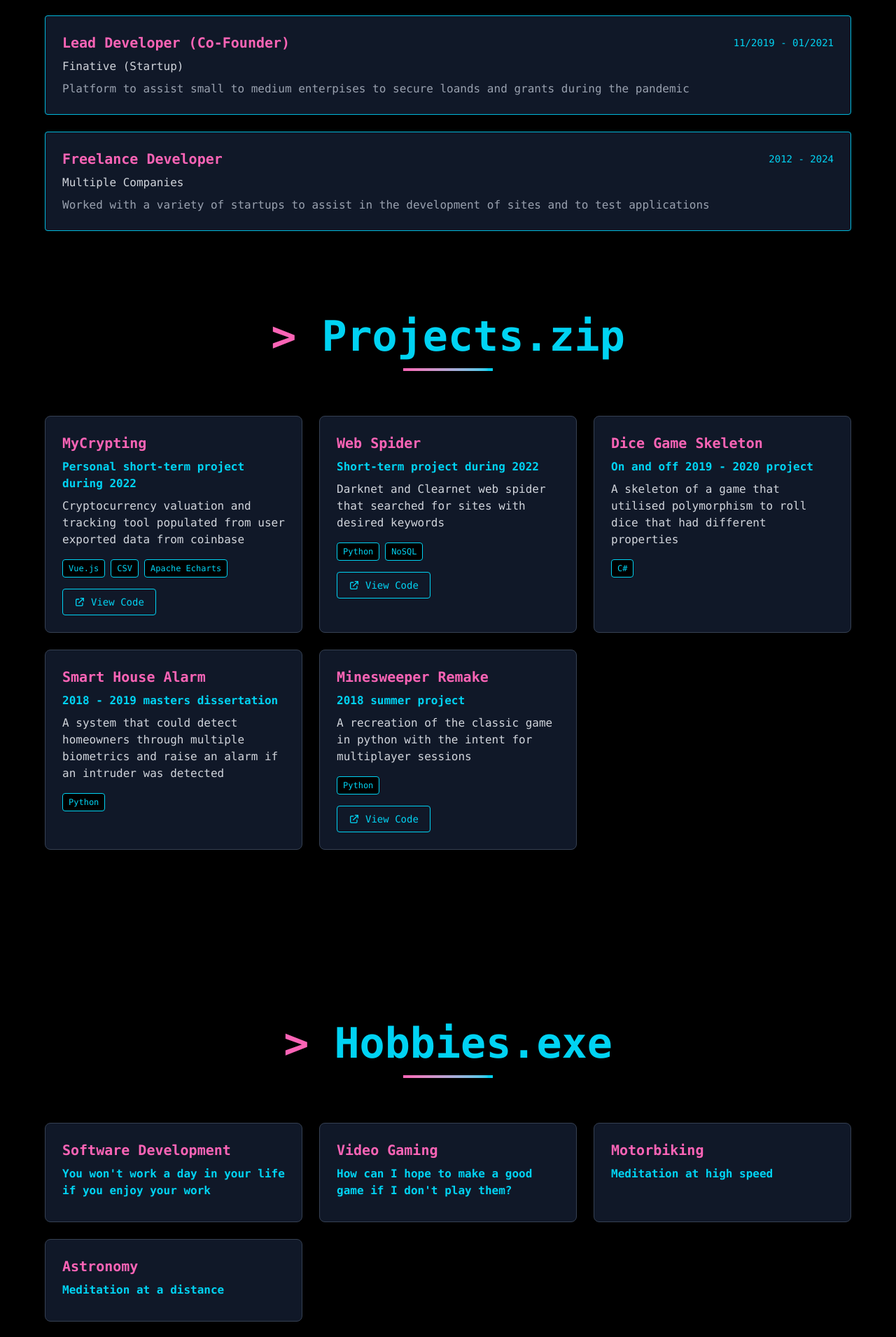
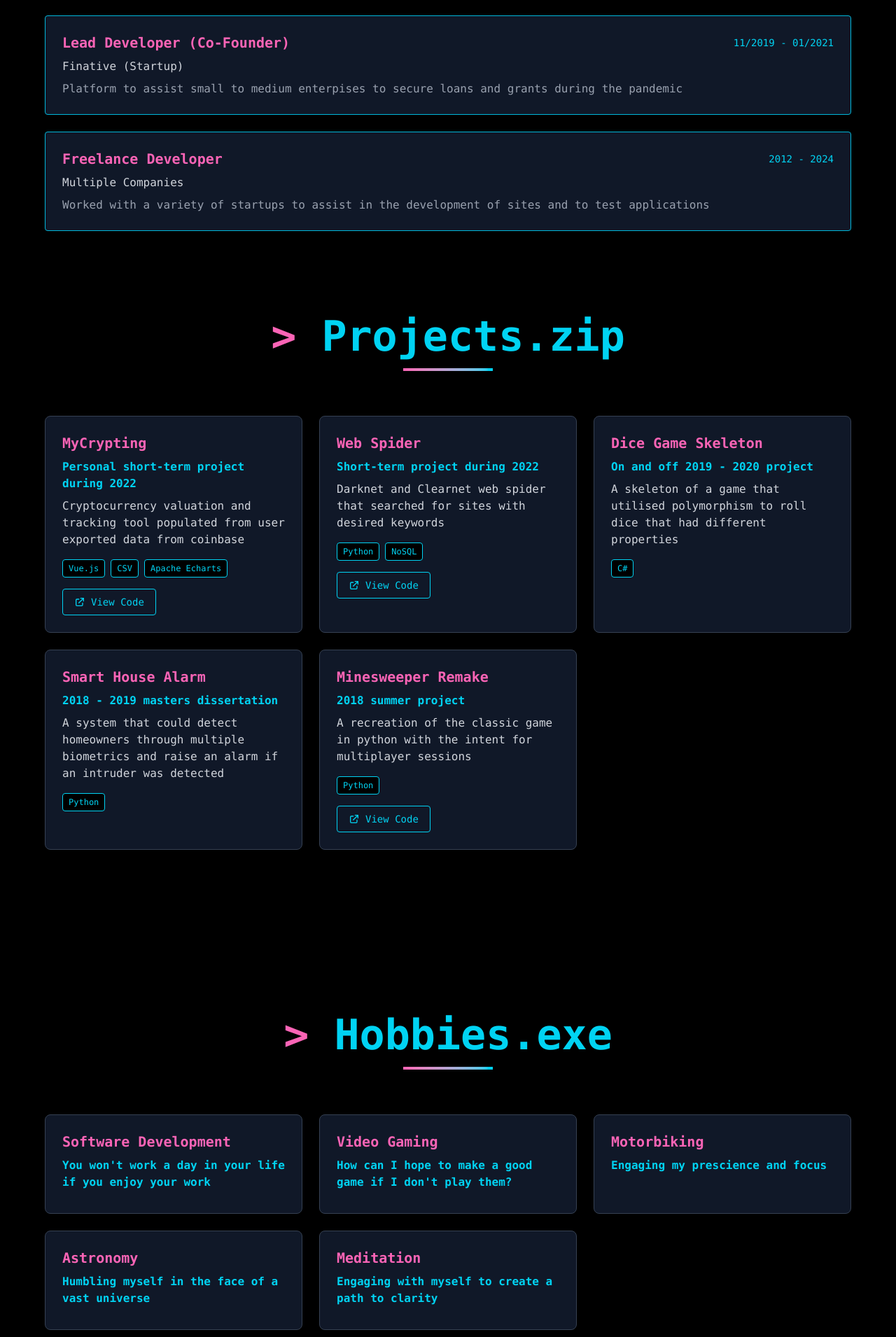
Before and after one commit to Matthew-E-Gould/github.io-DEV-BRANCHES, a SvelteKit app: page / in a window 1280 px wide. Shown: the part 3330-5240 px from the top of the page at 70% size. Built offline with nearby package versions, Linux system fonts and the light colour scheme.

Commit message:
cleanup && corretions

```diff
--- a/src/routes/+page.svelte
+++ b/src/routes/+page.svelte
@@ -66,7 +66,7 @@
 			title: 'Lead Developer (Co-Founder)',
 			company: 'Finative (Startup)',
 			period: '11/2019 - 01/2021',
-			description: 'Platform to assist small to medium enterpises to secure loands and grants during the pandemic'
+			description: 'Platform to assist small to medium enterpises to secure loans and grants during the pandemic'
 		},
 		{
 			title: 'Freelance Developer',
@@ -123,34 +123,26 @@
 		{
 			title: 'Software Development',
 			subTitle: "You won't work a day in your life if you enjoy your work",
-			// description: 'Real-time AI monitoring system with cyberpunk aesthetics',
-			// tech: ['Svelte', 'D3.js', 'WebSockets'],
-			// image: 'https://images.unsplash.com/photo-1518709268805-4e9042af2176?w=400&h=250&fit=crop',
-			// link: 'https://github.com/mgould/neural-dash'
+			// description: '',
+			// tech: ['',],
+			// image: '',
+			// link: ''
 		},
 		{
 			title: 'Video Gaming',
 			subTitle: "How can I hope to make a good game if I don't play them?",
-			// description: 'Next-gen e-commerce with holographic product displays',
-			// tech: ['React', 'Three.js', 'Stripe'],
-			// image: 'https://images.unsplash.com/photo-1563206767-5b18f218e8de?w=400&h=250&fit=crop',
-			// link: 'https://github.com/mgould/quantum-commerce'
 		},
 		{
 			title: 'Motorbiking',
-			subTitle: "Meditation at high speed",
-			// description: 'Next-gen e-commerce with holographic product displays',
-			// tech: ['React', 'Three.js', 'Stripe'],
-			// image: 'https://images.unsplash.com/photo-1563206767-5b18f218e8de?w=400&h=250&fit=crop',
-			// link: 'https://github.com/mgould/quantum-commerce'
+			subTitle: "Engaging my prescience and focus",
 		},
 		{
 			title: 'Astronomy',
-			subTitle: "Meditation at a distance",
-			// description: 'Procedural matrix rain effect with customizable parameters',
-			// tech: ['Vanilla JS', 'Canvas', 'WebGL'],
-			// image: 'https://images.unsplash.com/photo-1526374965328-7f61d4dc18c5?w=400&h=250&fit=crop',
-			// link: 'https://github.com/mgould/matrix-gen'
+			subTitle: "Humbling myself in the face of a vast universe",
+		},
+		{
+			title: 'Meditation',
+			subTitle: "Engaging with myself to create a path to clarity",
 		}
 	];
 
@@ -169,7 +161,6 @@
 	});
 
 	function scrollToSection(sectionId: string) {
-		// activeSection = sectionId;
 		document.getElementById(sectionId)?.scrollIntoView({ behavior: 'smooth' });
 	}
 
@@ -190,7 +181,10 @@
 </svelte:head>
 
 <main class="min-h-screen overflow-x-hidden bg-black font-mono text-cyan-400">
-	<MatrixBackground /><EE />
+
+	<MatrixBackground />
+	<EE />
+
 	<div class="relative z-10">
 
 		<Header {scrollToSection} bind:activeSection={activeSection} />
@@ -199,6 +193,7 @@
 			<Hero {personalInfo} />
 		</Section>
 
+		<!-- should be made into its own component  -->
 		<Section id="about" title="About.json" bind:activeSection={activeSection}>
 			<div class="grid gap-8 md:grid-cols-2">
 				<div class="space-y-4">
```
